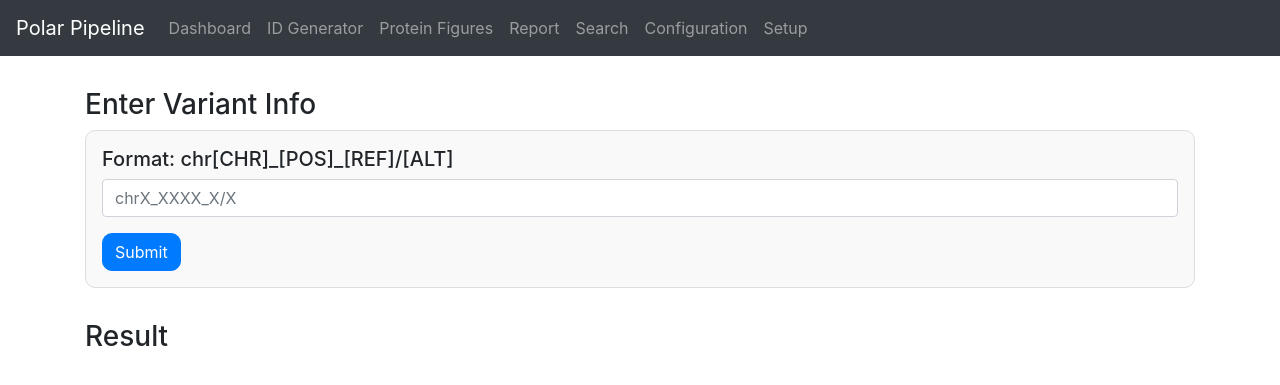
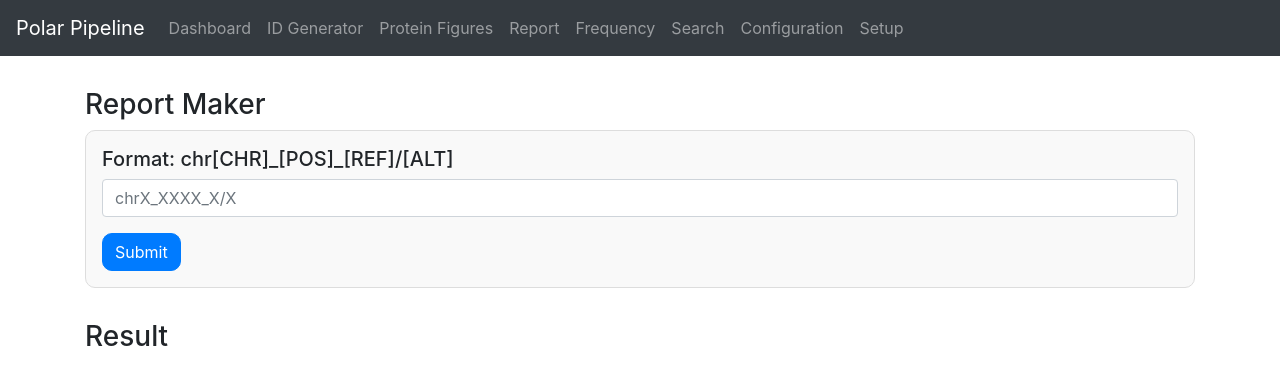
Before and after one commit to parkerpayne/garcia-polar-pipeline, a Flask app: page /report in a window 1280 px wide. Shown: the top 385 px of the page. Run offline with Flask 3, Linux system fonts and the light colour scheme; some libraries are stand-ins or nearby versions.

Commit message:
frequency page

```diff
--- a/app.py
+++ b/app.py
@@ -1245,11 +1245,11 @@ def reportresult(chr='X', pos='X', ref='X', alt='X'):
             tools.append('MA,' if 'H' in row['MutationAssessor_pred'] else '')
             tools.append('MC,' if 'D' in row['M-CAP_pred'] else '')
             tools.append('ML,' if 'D' in row['MetaLR_pred'] else '')
-            tools.append('MP,' if row['MPC_score'] != '-' and max(list_to_float(row['MPC_score'].split(','))) > 0.5  else '')
+            tools.append('MP,' if row['MPC_score'] != '-' and max(list_to_float(str(row['MPC_score']).split(','))) > 0.5  else '')
             tools.append('MR,' if 'D' in row['MetaRNN_pred'] else '')
             tools.append('MS,' if 'D' in row['MetaSVM_pred'] else '')
             tools.append('MT,' if 'D' in row['MutationTaster_pred'] else '')
-            tools.append('MV,' if row['MVP_score'] != '-' and max(list_to_float(row['MVP_score'].split(','))) > 0.7  else '')
+            tools.append('MV,' if row['MVP_score'] != '-' and max(list_to_float(str(row['MVP_score']).split(','))) > 0.7  else '')
             tools.append('PA,' if 'D' in row['PrimateAI_pred'] else '')
             tools.append('PD,' if 'D' in row['Polyphen2_HDIV_pred'] else '')
             tools.append('PP,' if 'probably_damaging' in row['PolyPhen'] else '')
@@ -1258,7 +1258,7 @@ def reportresult(chr='X', pos='X', ref='X', alt='X'):
             tools.append('RV,' if row['REVEL'] != '-' and float(row['REVEL']) > 0.75  else '')
             tools.append('SF,' if 'deleterious' in row['SIFT'] else '')
             tools.append('S4,' if 'D' in row['SIFT4G_pred'] else '')
-            tools.append('V4,' if row['VEST4_score'] != '-' and max(list_to_float(row['VEST4_score'].split(','))) > 0.5  else '')
+            tools.append('V4,' if row['VEST4_score'] != '-' and max(list_to_float(str(row['VEST4_score']).split(','))) > 0.5  else '')
             # num_tools = int(len(''.join(tools).replace(',',''))/2)
 
             while("" in tools):
@@ -1285,7 +1285,8 @@ def reportresult(chr='X', pos='X', ref='X', alt='X'):
                     rarity,
                     tools
                 ))
-        except:
+        except Exception as e:
+            print(e)
             continue
 
     print(reportText)
@@ -1293,25 +1294,48 @@ def reportresult(chr='X', pos='X', ref='X', alt='X'):
         reportText = [('Error', 'Could not find complete vep output.')]
     return render_template('report.html', reportText=reportText, placeholder=f'chr{chr}_{pos}_{ref}/{alt}')
 
+@app.route('/frequency/<string:chr>:<string:pos>:<string:ref>:<string:alt>')
+@app.route('/frequency')
+def frequency(chr='X', pos='X', ref='X', alt='X'):
+    if chr == 'X' and pos == 'X' and ref == 'X' and alt == 'X':
+        return render_template('frequency.html', reportText='', placeholder='chrX_XXXX_X/X')
+
+    # print(chr, pos, ref, alt)
+    id = f'chr{chr}_{pos}_{ref}/{alt}'
+    print(id)
+
+    variant = []
+
+    for line in open('/home/threadripper/shared_storage/frequency/variantCatalogue.csv'):
+        if id in line:
+            variant = line.strip().split(',')
+            return render_template('frequency.html', variant=variant, placeholder=id)
+    return render_template('frequency.html', variant=variant, placeholder=id)
+
+
+
+db_config_parser = configparser.ConfigParser()
+db_config_parser.optionxform = str
+
 @app.route('/search')
 @app.route('/search/<int:numperpage>/<int:page>')
 def search(numperpage=10, page=0):
-
+    db_config_parser.read('/home/threadripper/shared_storage/databases/databases.ini')
     filename = ''
     for file in os.listdir():
         if file.endswith('_search_result.tsv'):
             filename = file
             continue
     available_dbs = []
-    for item in os.listdir('/home/threadripper/shared_storage/databases'):
-        if os.path.isdir(f'/home/threadripper/shared_storage/databases/{item}'):
-            available_dbs.append(item)
+    for item in db_config_parser['DEFAULT']:
+        available_dbs.append(item)
     columns = []
-    for col in open('/home/threadripper/shared_storage/databases/datatypes.txt', 'r'):
-        columns.append(col.strip().split('\t')[0])
+    for col in open('/home/threadripper/shared_storage/databases/datatypes.ini', 'r'):
+        if not col.startswith('['):
+            columns.append(col.strip().split('=')[0])
     result = []
     lines = []
-    numresults = 0
+    numresults = -1
     for index, line in enumerate(open(filename, 'r')):
         numresults += 1
         if not index > numperpage*(page+1):
@@ -1327,7 +1351,7 @@ def search(numperpage=10, page=0):
             continue
     nextpage = -1
     prevpage = -1
-    if page*numperpage+numperpage+1 < len(lines):
+    if page*numperpage+numperpage+1 < numresults:
         nextpage = page+1
     if page != 0:
         prevpage = page-1
@@ -1529,7 +1553,8 @@ def beginsearch():
     print(files)
     numFiles = len(files)
     numParams = len(parameters)
-
+    command = 'rm .*.crc'
+    os.system(command)
     currDB = ''
 
     for fileIndex, file in enumerate(files):
@@ -1557,18 +1582,19 @@ def beginsearch():
         except Exception as e:
             print(e)
             error = str(e)
-            if 'Java stack trace' in error:
+            if 'Java stack trace' in error or currDB not in os.listdir():
+                database = currDB
                 yellow = True
-                database = currDB
                 print(database)
-                with open('rebuild_db.log', 'a') as opened:
-                    opened.write(database + ' ' + datetime.now())
+                # with open('rebuild_db.log', 'a') as opened:
+                #     opened.write(currDB + ' ' + datetime.now())
                 newDB = ''
-                for root, dirs, files in os.walk(f'/mnt/synology3/polar_pipeline/{database}'):
-                    for file_ in files:
-                        if '_merged.' in file_:
-                            if newDB == '':
-                                newDB = os.path.join(root, file_)
+                # for root, dirs, files in os.walk(f'/mnt/synology3/polar_pipeline/{database}'):
+                #     for file_ in files:
+                #         if '_merged.' in file_:
+                #             if newDB == '':
+                #                 newDB = os.path.join(root, file_)
+                newDB = db_config_parser['DEFAULT'][database]
                 if newDB == '':
                     print('COULD NOT FIND REPLACEMENT DB')
                     return 'failed'
@@ -1598,7 +1624,8 @@ def beginsearch():
                         progress = ((fileIndex * numParams) + paramIndex) / (numFiles * numParams)
 
                     ht.export(searchname.replace('.tsv', f'_{fileIndex}.tsv'))
-                except:
+                except Exception as ex:
+                    print(ex)
                     command = f'rm *_search_result_*'
                     os.system(command)
                     return 'failed'
@@ -1638,6 +1665,8 @@ def beginsearch():
     os.system(command)
     command = 'rm *_search_result_*'
     os.system(command)
+    command = 'rm .*.crc'
+    os.system(command)
 
     if os.path.getsize(searchname) == 0:
         return 'failed'
--- a/templates/configuration.html
+++ b/templates/configuration.html
@@ -88,6 +88,9 @@
                 </li>
                 <li class="nav-item">
                     <a class="nav-link" href="{{ url_for('reportresult') }}">Report</a>
+                </li>
+                <li class="nav-item">
+                    <a class="nav-link" href="{{ url_for('frequency') }}">Frequency</a>
                 </li>
                 <li class="nav-item">
                     <a class="nav-link" href="{{ url_for('search') }}">Search</a>
--- a/templates/dashboard.html
+++ b/templates/dashboard.html
@@ -74,6 +74,9 @@
                 </li>
                 <li class="nav-item">
                     <a class="nav-link" href="{{ url_for('reportresult') }}">Report</a>
+                </li>
+                <li class="nav-item">
+                    <a class="nav-link" href="{{ url_for('frequency') }}">Frequency</a>
                 </li>
                 <li class="nav-item">
                     <a class="nav-link" href="{{ url_for('search') }}">Search</a>
--- a/templates/figuregenerator.html
+++ b/templates/figuregenerator.html
@@ -95,6 +95,9 @@
                 </li>
                 <li class="nav-item">
                     <a class="nav-link" href="{{ url_for('reportresult') }}">Report</a>
+                </li>
+                <li class="nav-item">
+                    <a class="nav-link" href="{{ url_for('frequency') }}">Frequency</a>
                 </li>
                 <li class="nav-item">
                     <a class="nav-link" href="{{ url_for('search') }}">Search</a>
--- a/templates/id.html
+++ b/templates/id.html
@@ -76,6 +76,9 @@
                 </li>
                 <li class="nav-item">
                     <a class="nav-link" href="{{ url_for('reportresult') }}">Report</a>
+                </li>
+                <li class="nav-item">
+                    <a class="nav-link" href="{{ url_for('frequency') }}">Frequency</a>
                 </li>
                 <li class="nav-item">
                     <a class="nav-link" href="{{ url_for('search') }}">Search</a>
--- a/templates/index.html
+++ b/templates/index.html
@@ -156,6 +156,9 @@
                     </li>
                     <li class="nav-item">
                         <a class="nav-link" href="{{ url_for('reportresult') }}">Report</a>
+                    </li>
+                    <li class="nav-item">
+                        <a class="nav-link" href="{{ url_for('frequency') }}">Frequency</a>
                     </li>
                     <li class="nav-item">
                         <a class="nav-link" href="{{ url_for('search') }}">Search</a>
--- a/templates/info.html
+++ b/templates/info.html
@@ -105,6 +105,9 @@
                 </li>
                 <li class="nav-item">
                     <a class="nav-link" href="{{ url_for('reportresult') }}">Report</a>
+                </li>
+                <li class="nav-item">
+                    <a class="nav-link" href="{{ url_for('frequency') }}">Frequency</a>
                 </li>
                 <li class="nav-item">
                     <a class="nav-link" href="{{ url_for('search') }}">Search</a>
--- a/templates/report.html
+++ b/templates/report.html
@@ -77,6 +77,9 @@
                     <a class="nav-link" href="{{ url_for('reportresult') }}">Report</a>
                 </li>
                 <li class="nav-item">
+                    <a class="nav-link" href="{{ url_for('frequency') }}">Frequency</a>
+                </li>
+                <li class="nav-item">
                     <a class="nav-link" href="{{ url_for('search') }}">Search</a>
                 </li>
                 <li class="nav-item">
@@ -91,7 +94,7 @@
 
 
     <div class="container" style="margin-top: 2rem; margin-bottom: 2rem;">
-        <h3>Enter Variant Info</h3>
+        <h3>Report Maker</h3>
         <div class="round-container">
             <form onsubmit="return false;">
                 <h5>Format: chr[CHR]_[POS]_[REF]/[ALT]</h5>
--- a/templates/search.html
+++ b/templates/search.html
@@ -1,7 +1,7 @@
 <!DOCTYPE html>
 <html>
 <head>
-    <title>Report Maker - Polar Pipeline</title>
+    <title>Search - Polar Pipeline</title>
     <meta name="viewport" content="width=device-width, initial-scale=1">
     <link rel="stylesheet" href="https://stackpath.bootstrapcdn.com/bootstrap/4.5.2/css/bootstrap.min.css">
     <link rel="shortcut icon" href="{{ url_for('static', filename='favicon.ico') }}">
@@ -83,6 +83,9 @@
                 </li>
                 <li class="nav-item">
                     <a class="nav-link" href="{{ url_for('reportresult') }}">Report</a>
+                </li>
+                <li class="nav-item">
+                    <a class="nav-link" href="{{ url_for('frequency') }}">Frequency</a>
                 </li>
                 <li class="nav-item">
                     <a class="nav-link" href="{{ url_for('search') }}">Search</a>
--- a/templates/setup.html
+++ b/templates/setup.html
@@ -118,6 +118,9 @@
                     <a class="nav-link" href="{{ url_for('reportresult') }}">Report</a>
                 </li>
                 <li class="nav-item">
+                    <a class="nav-link" href="{{ url_for('frequency') }}">Frequency</a>
+                </li>
+                <li class="nav-item">
                     <a class="nav-link" href="{{ url_for('search') }}">Search</a>
                 </li>
                 <li class="nav-item">
```
Also changed, not shown: static/variantFig.svg, 1 other file.
